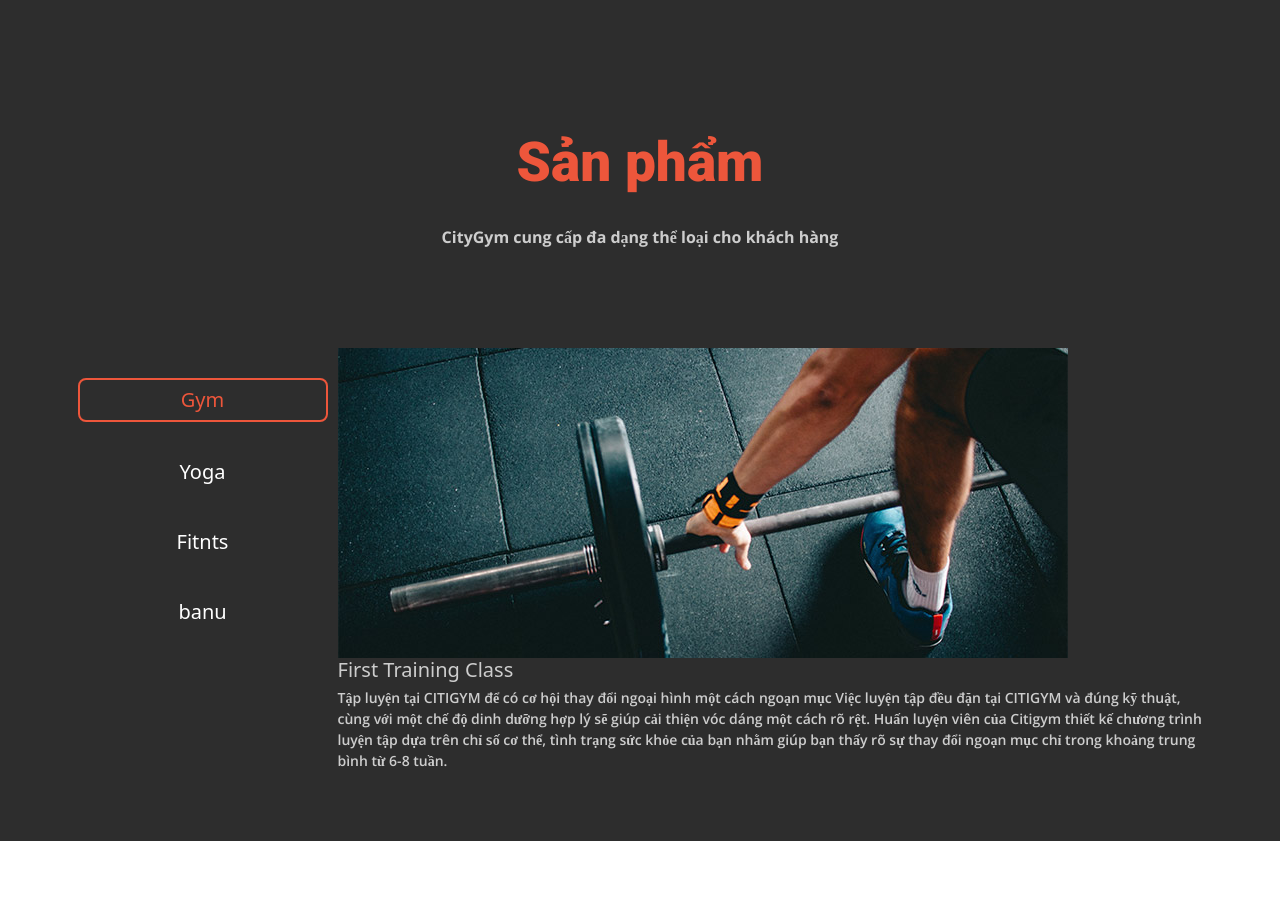
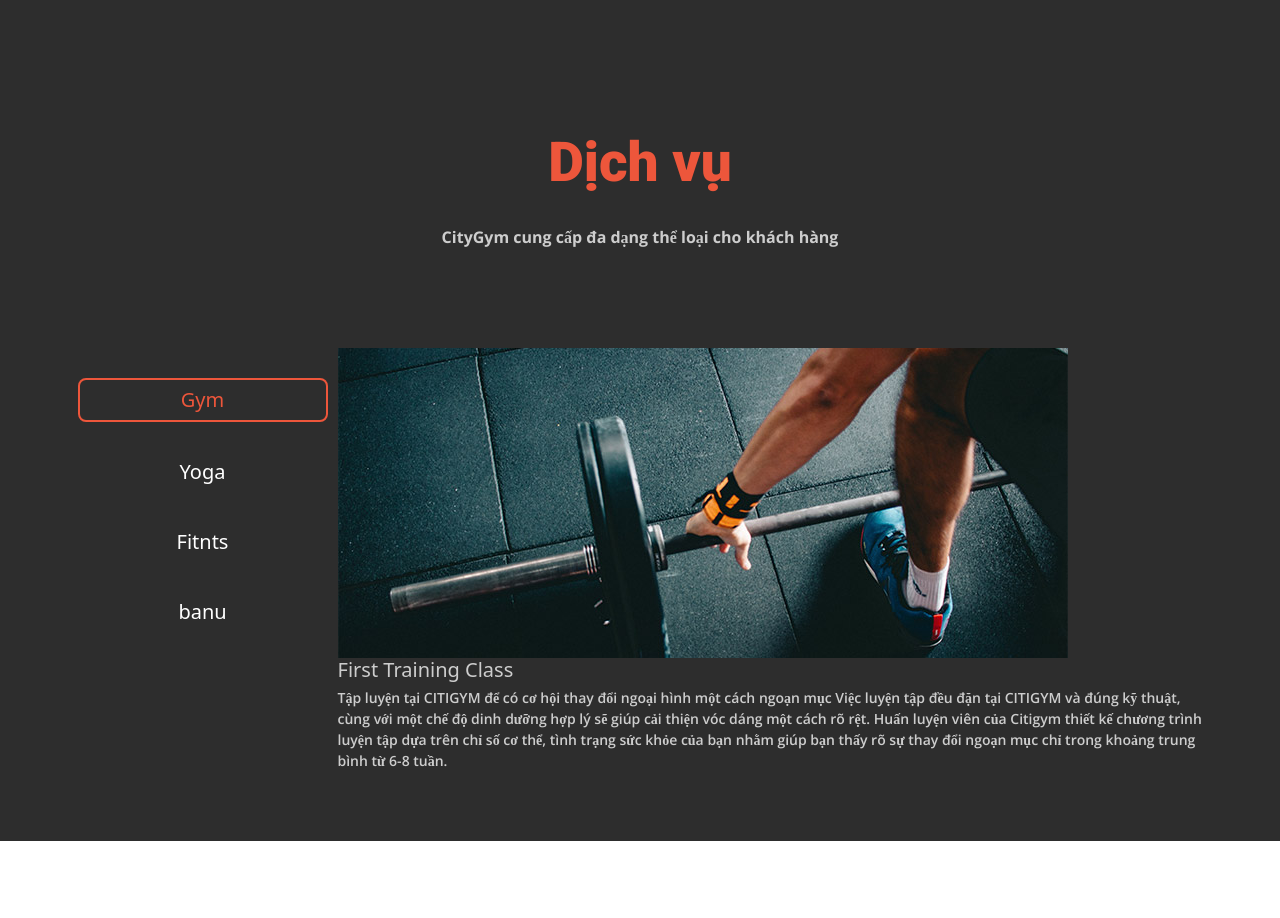
Before and after one commit to hoanhtranh90/thietkeweb, a plain HTML site: page index.html in a window 1280 px wide. Shown: the part 2160-3078 px from the top of the page. Drawn offline with nearby package versions, Linux system fonts and the light colour scheme; files whose address does not match are found by name.

Commit message:
Update index.html

```diff
--- a/index.html
+++ b/index.html
@@ -291,7 +291,7 @@
 		style="margin-bottom: 50px; background-color: rgb(45, 45, 45); margin-bottom: 0; padding-bottom: 70px;">
 		<div class="container">
 			<div class="title-sanpham">
-				<p style="color: rgb(237, 86, 59);">Sản phẩm</p>
+				<p style="color: rgb(237, 86, 59);">Dịch vụ</p>
 				<div>
 					<p class="prod">CityGym cung cấp đa dạng thể loại cho khách hàng</p>
 				</div>
```
